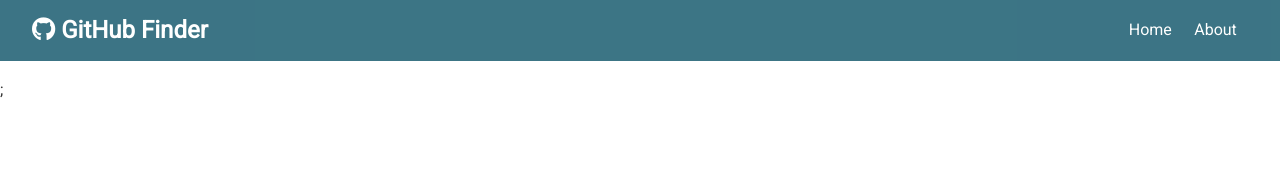
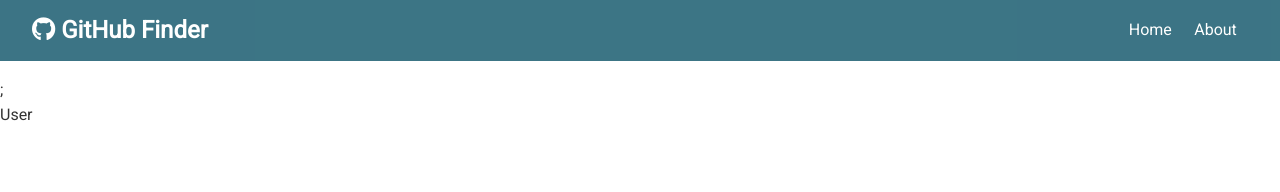
Before and after one commit to AravindMurgan/GitHub-Finder-React-, a React (Create React App) app: page /user/1 in a window 1280 px wide. Shown: the top 192 px of the page. Built offline with nearby package versions, Linux system fonts and the light colour scheme.

Commit message:
structuring single page component with routing

```diff
--- a/src/App.js
+++ b/src/App.js
@@ -3,6 +3,7 @@ import Navbar from "./component/layout/Navbar.js";
 import axios from 'axios';
 import {BrowserRouter as Router,Switch,Route} from 'react-router-dom';
 import Users from "./component/User/Users.js";
+import User from "./component/User/User.js";
 import Search from "./component/layout/Search";
 import Alert from "./component/layout/Alert";
 import About from "./component/pages/About";
@@ -12,6 +13,7 @@ import './App.css';
 class App extends Component {
     state={
       users:[],
+      user:{},
       loading:false,
       alert:null
     }
@@ -34,6 +36,14 @@ class App extends Component {
       this.setState({users:res.data.items ,loading:false});
     }
 
+    singleUser = async(login)=>{
+      this.setState({loading:true});
+
+      const res = await axios.get(`https://api.github.com/users/${login}`);
+
+      this.setState({users:res.data ,loading:false});
+    }
+
     clearUsers = ()=> this.setState({users:[], loading:false});
 
     setAlert = (msg,type)=>{
@@ -48,7 +58,7 @@ class App extends Component {
 
 
     render(){
-      const {loading,users}= this.state;
+      const {loading,user,users}= this.state;
       return (
         <Router>
           <div className='App'>
@@ -68,6 +78,10 @@ class App extends Component {
                 )}/>
 
                 <Route exact path='/about' component={About}/>
+                <Route exact path='/user/:login' render={(props)=>(
+                  <User {...props} singleUser={this.singleUser} user={user} loading={loading} />
+                )} />
+
             </Switch>
 
           </div>
--- /dev/null
+++ b/src/component/User/User.js
@@ -0,0 +1,13 @@
+import React, { Component } from 'react'
+
+class User extends Component {
+    render() {
+        return (
+            <div>
+                User
+            </div>
+        )
+    }
+}
+
+export default User;
```
Also changed, not shown: 1 other file (tests, documents, lock files or other folders).
